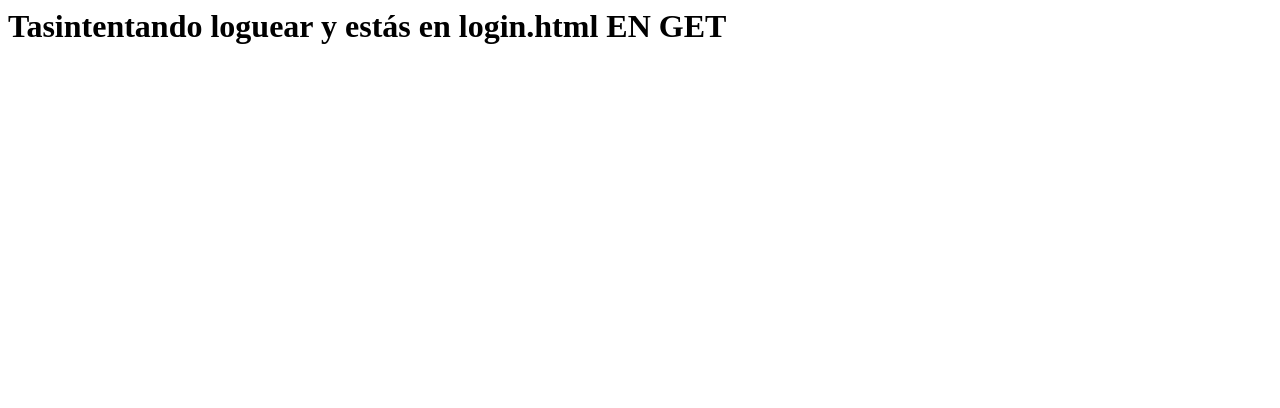
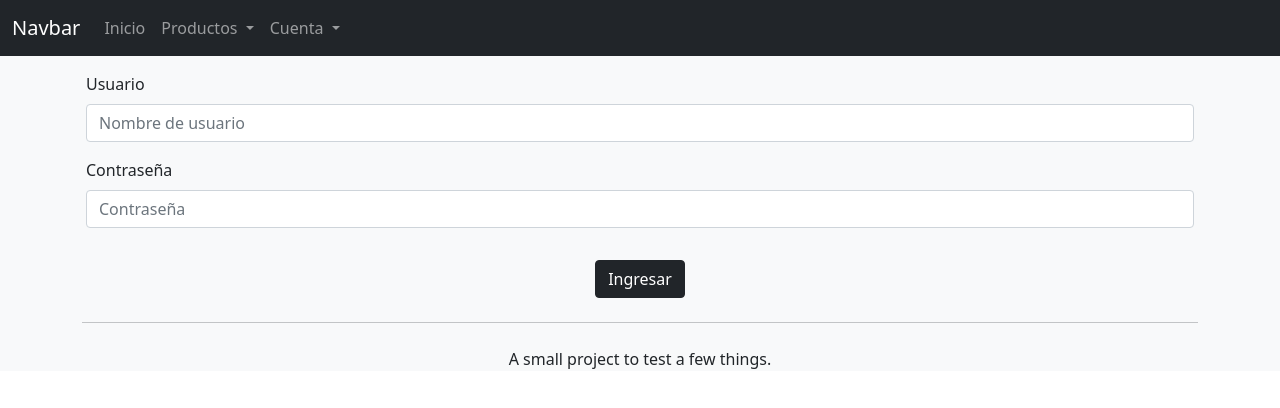
Before and after one commit to KoteTheInnkeeper/inventario_project, a Flask app: page /user/ in a window 1280 px wide. Shown: the top 408 px of the page. Run offline with Flask 2, Linux system fonts and the light colour scheme.

Commit message:
Added a login page. Need to polish the flash messages and the dashboard.

```diff
--- a/blueprints/account.py
+++ b/blueprints/account.py
@@ -1,6 +1,6 @@
 import logging
 
-from flask import Blueprint, render_template, redirect, url_for, request, session
+from flask import Blueprint, render_template, redirect, url_for, request, session, flash
 from werkzeug.security import generate_password_hash
 from blueprints.routes import inv_db, user_db
 from login_info.login_management import UserDatabase
@@ -21,13 +21,15 @@ def login():
         if usermatch and passmatch:
             session['user'] = username.lower()
             log.debug(f"There was a match. The user '{username}' was successfully logged in.")
-            return f"<h1>Bienvenido, {session['user']}</h1>"
+            flash(f"¡Bienvenido, {username}!", "message")
         elif usermatch:
             log.error("The username was correct, but the password wasn't.")
-            return "<h1>Contraseña incorrecta</h1>"
-        return "<h1>No hay una cuenta registrada con ese usuario.</h1>"
+            flash(f"Contraseña incorrecta", "error")
+        else:
+            flash(f"No hay una cuenta registrada con este nombre de usuario.", "error")
+        return redirect(url_for('account.login'))
     else:
-        return "<h1>Tasintentando loguear y estás en login.html EN GET </h1>"
+        return render_template('login.html')
 
 
 @account.route('/signup', methods=['GET', 'POST'])
@@ -57,3 +59,11 @@ def signout():
     else:
         log.error("There was no user to logout.")
     return redirect(url_for('routes.home'))
+
+
+@account.route('/dashboard')
+def dashboard():
+    if "user" in session:
+        return "<h1>This is supposed to be a dashboard.</h1>"
+    else:
+        return redirect(url_for('account.login'))
--- a/templates/base.html
+++ b/templates/base.html
@@ -13,11 +13,18 @@
                 <ul class="navbar-nav">
                 {% block navbar_elements%}
                 {% endblock %}
-                {% if "user" in session %}
-                    <li class="nav-item">
-                    <a class="nav-link" aria-current="page" href="{{url_for('account.signout')}}">Cerrar sesión</a>
-                    </li>
-                {% endif %}
+                <li class="nav-item dropdown">
+                <a class="nav-link dropdown-toggle" href="#" id="CuentaDropdown" role="button" data-bs-toggle="dropdown" aria-expanded="false">
+                  Cuenta
+                </a>
+                <ul class="dropdown-menu" aria-labelledby="CuentaDropdown">
+                    {% if 'user' in session %}
+                  <li><a class="dropdown-item" href="{{url_for('account.dashboard')}}">Mi cuenta</a></li>
+                  <li><a class="dropdown-item" href="{{url_for('account.signout')}}">Cerrar sesión</a></li>
+                    {% else %}
+                    <li><a class="dropdown-item" href="{{url_for('account.login')}}">Ingresar</a></li>
+                    {% endif %}
+                </ul>
                 </ul>
             </div>
             </div>
@@ -30,17 +37,22 @@
 
 
     </header>
+
+    <div class="container-xxl bg-light">
     <body>
-    <div class="mx-3">
         {% block body %}
         {% endblock %}
-    </div>
     </body>
 
     <footer>
+    <div class="container-sm">
+        <hr class="my-4">
         {% block footer %}
         {% endblock %}
+        <p class="text-center">A small project to test a few things.</p>
+    </div>
     </footer>
+    </div>
 
 
     <!-- Bootstrap footer -->
--- /dev/null
+++ b/templates/login.html
@@ -0,0 +1,56 @@
+{% extends 'base.html' %}
+
+{% block navbar_elements %}
+<li class="nav-item">
+    <a class="nav-link" aria-current="page" href="{{url_for('routes.home')}}">Inicio</a>
+  </li>
+  <li class="nav-item dropdown">
+    <a class="nav-link dropdown-toggle" href="#" id="ProductosDropdown" role="button" data-bs-toggle="dropdown" aria-expanded="false">
+      Productos
+    </a>
+    <ul class="dropdown-menu" aria-labelledby="ProductosDropdown">
+      <li><a class="dropdown-item" href="#">Ver stock</a></li>
+      <li><a class="dropdown-item" href="#">Agregar</a></li>
+      <li><a class="dropdown-item" href="#">Eliminar</a></li>
+    </ul>
+  </li>
+{% endblock %}
+
+{% block body %}
+<!-- Login messages -->
+{% with messages = get_flashed_messages(True, ("error", "message")) %}
+    {% if messages %}
+        {% for message in messages %}
+            {% if message[0] == 'error' %}
+                <div class="alert alert-danger container-sm" role="alert">
+                    {{ message[1] }}
+                </div>
+            {% elif message[0] == 'message' %}
+                <div class="alert alert-success container-sm" role="alert">
+                    {{ message[1] }}
+                </div>
+            {% endif %}
+        {% endfor %}
+    {% endif %}
+{% endwith %}
+<!-- Login messages -->
+{% if not 'user' in session %}
+<!--Login form -->
+<form action="#" method="POST">
+    <div class="modal-body container-sm">
+    <div class="mb-3">
+      <label for="UserName" class="form-label">Usuario</label>
+      <input type="text" class="form-control" id="UserName" placeholder="Nombre de usuario" name="username">
+    </div>
+    <div class="mb-3">
+      <label for="Password" class="form-label">Contraseña</label>
+      <input type="password" class="form-control" id="Password" placeholder="Contraseña" name="password">
+    </div>
+
+    </div>
+    <div class="container-sm text-center">
+        <input type="submit" class="btn btn-dark" value="Ingresar">
+    </div>
+</form>
+{% endif %}
+{% endblock %}
```
